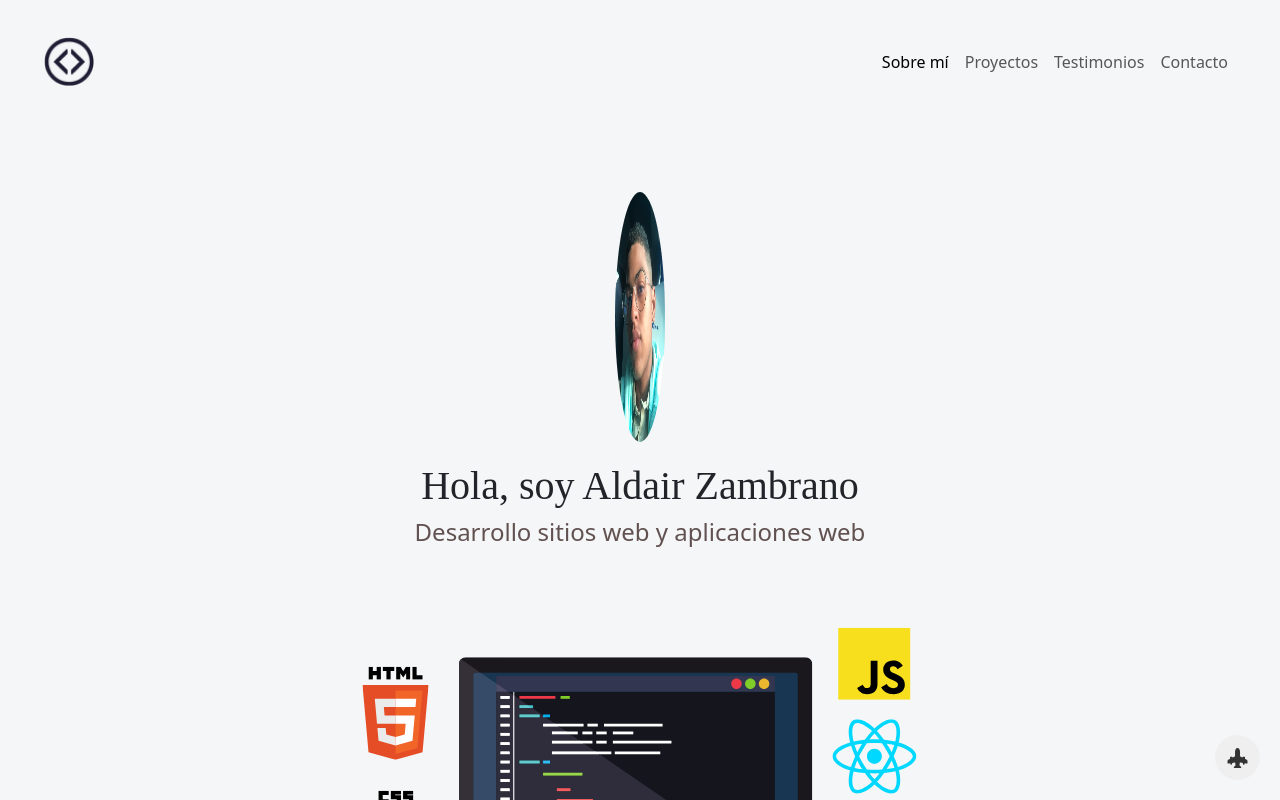
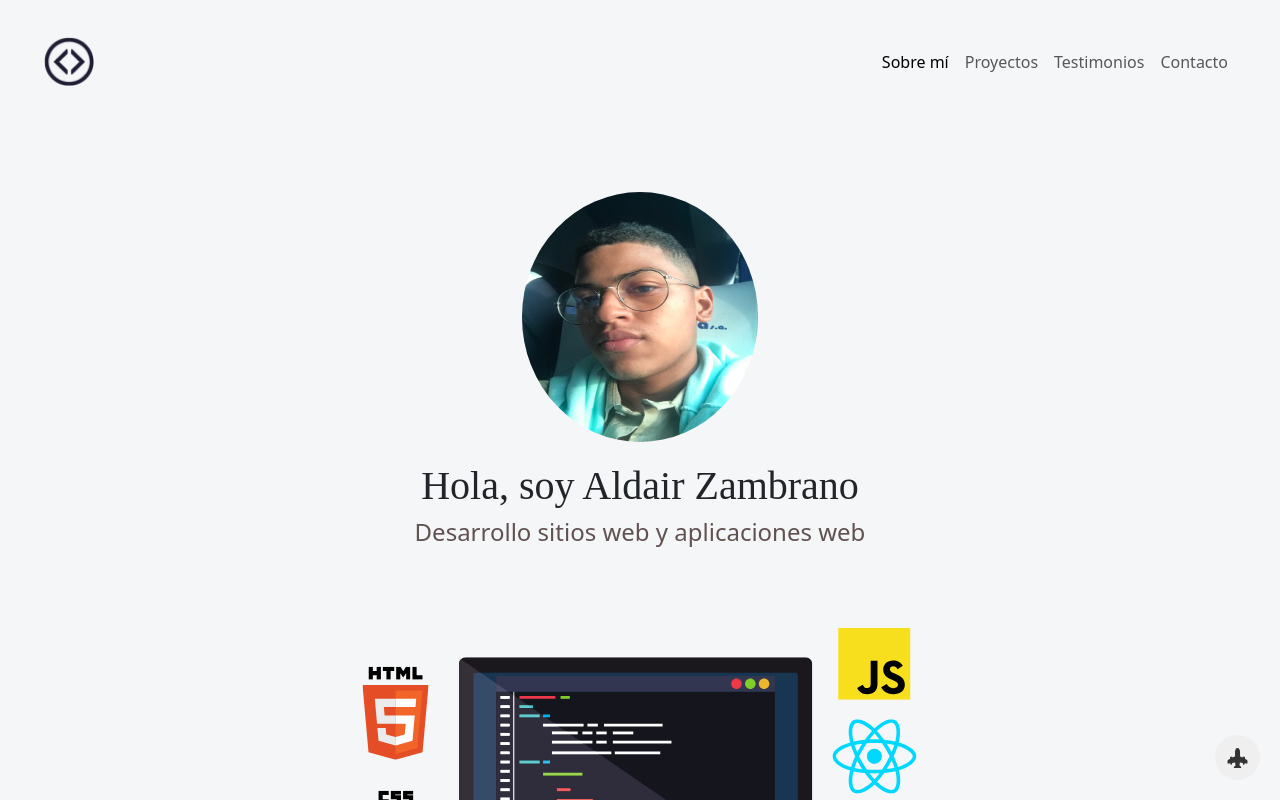
Before and after one commit to AldairZambrano/PortafolioReact.js, a React (Vite) app: page / in a window 1280 px wide. Shown: the top 800 px of the page. Built offline with nearby package versions, Linux system fonts and the light colour scheme; a web font is replaced by a local one.

Commit message:
actualizacion en la imagen

```diff
--- a/src/Estilos.css/Hero.css
+++ b/src/Estilos.css/Hero.css
@@ -9,7 +9,7 @@
 }
 
 .hero-imagen-desarrollador {
-  width: 50px;
+  width: 20%;
   height: 250px;
   margin: 20px;
 }
```
